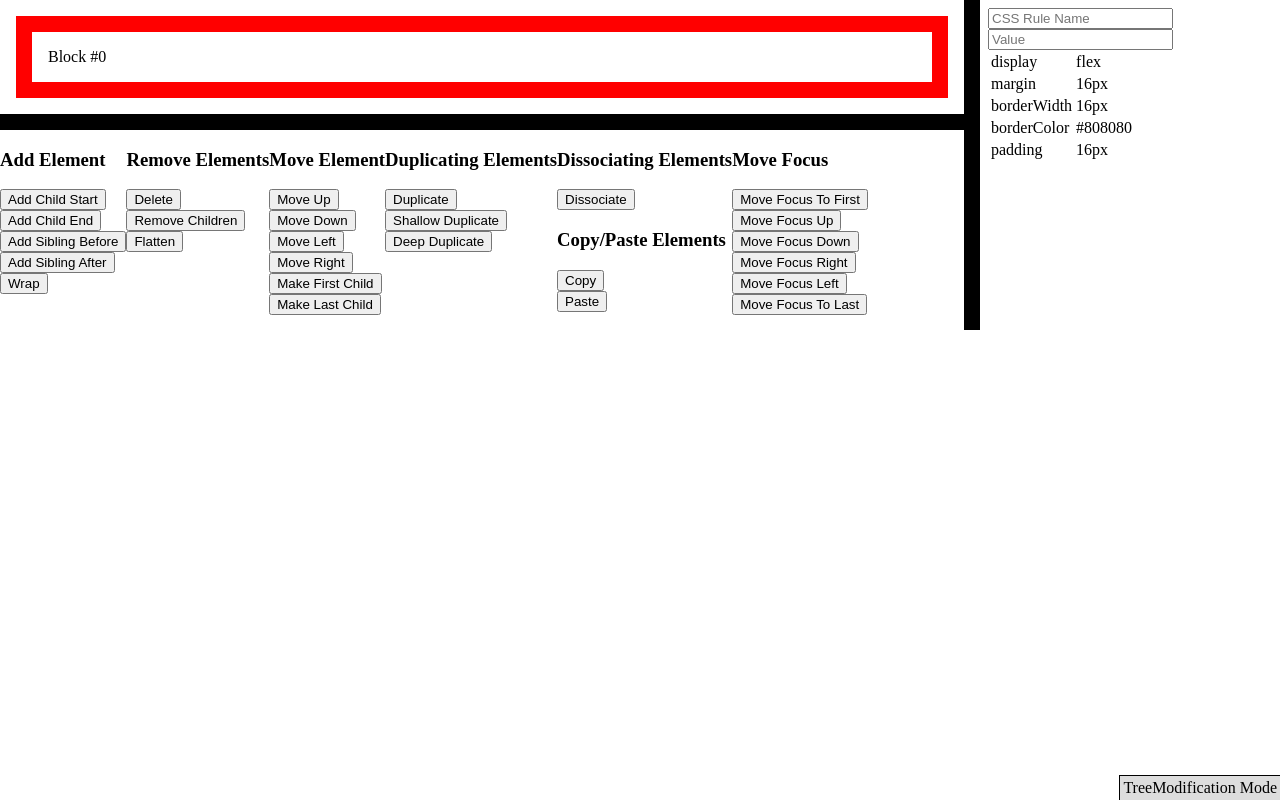
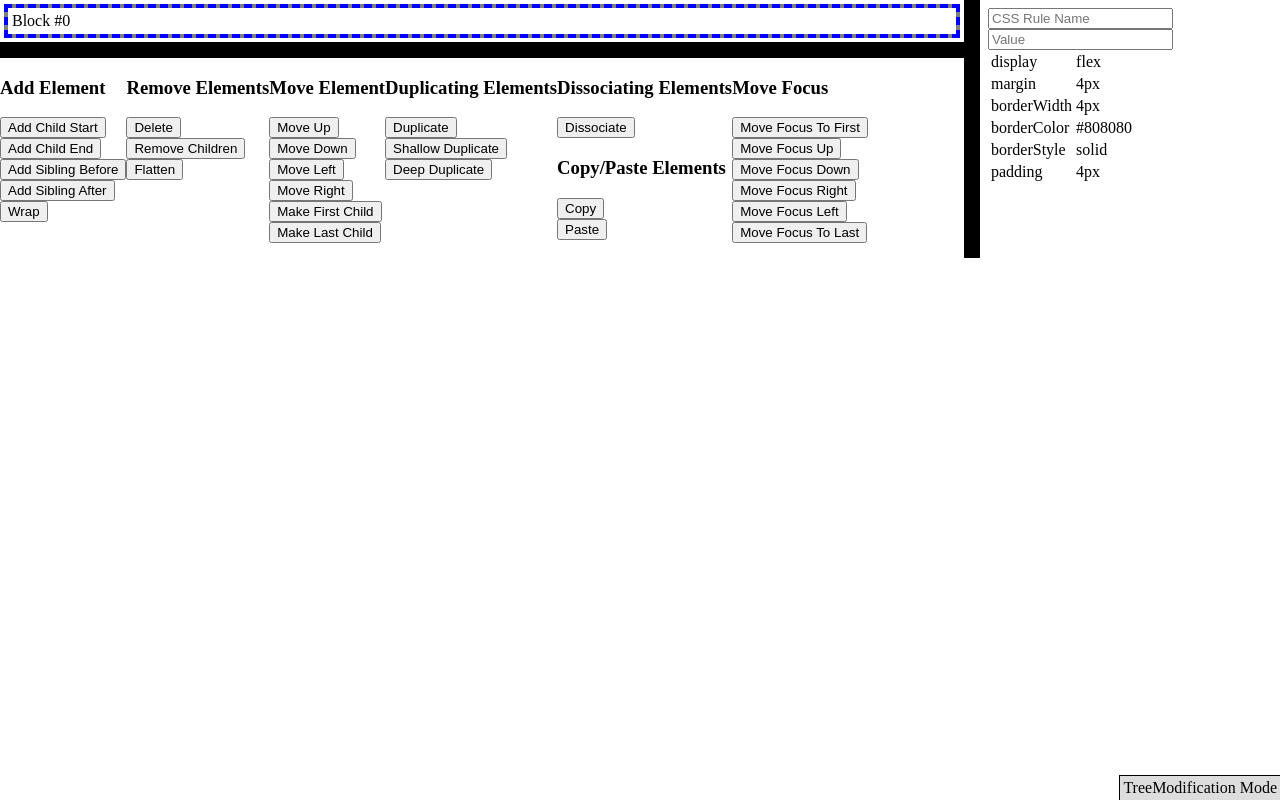
Before and after one commit to PaulJuliusMartinez/lute-layout, a React app: page / in a window 1280 px wide. Built offline with nearby package versions, Linux system fonts and the light colour scheme; the HTML template or start-up script is replaced by a standard one.

Commit message:
Style focused element using pseudo-elements.

```diff
--- a/src/element.ts
+++ b/src/element.ts
@@ -16,10 +16,11 @@ export interface Element {
 }
 
 const DEFAULT_CHILD_SETTINGS: CSS.Properties = {
-  margin: "16px",
-  borderWidth: "16px",
+  margin: "4px",
+  borderWidth: "4px",
   borderColor: "#808080",
-  padding: "16px",
+  borderStyle: "solid",
+  padding: "4px",
 }
 
 const FLEX_DEFAULT_STYLES: CSS.Properties = Object.assign(
--- a/src/stylesheets/app.styl
+++ b/src/stylesheets/app.styl
@@ -47,3 +47,24 @@ body
 
 .tree-modifier
   display flex
+
+/* For displaying focused elements */
+
+FOCUS_WIDTH = 4px
+
+.focus-path, .focused-element
+  position relative
+
+  &::after
+    content ""
+    position absolute
+    top 0 - FOCUS_WIDTH
+    right 0 - FOCUS_WIDTH
+    bottom 0 - FOCUS_WIDTH
+    left 0 - FOCUS_WIDTH
+    border-width FOCUS_WIDTH
+    border-style dashed
+    border-color rgba(0, 0, 0, 0.5)
+
+.focused-element::after
+  border-color rgb(0, 0, 256)
--- a/src/tree-element.tsx
+++ b/src/tree-element.tsx
@@ -6,14 +6,6 @@ import { focusElement } from "elements-actions"
 import { Dispatch, Store } from "store"
 import * as Tree from "tree"
 import * as Vine from "data-structures/vine"
-
-const STYLES: React.CSSProperties = {
-  margin: "16px",
-  borderWidth: "16px",
-  borderStyle: "solid",
-  borderColor: "#888",
-  padding: "16px",
-}
 
 interface OwnProps {
   logicalId: string
@@ -120,13 +112,14 @@ class TreeElement extends React.Component<Props, State> {
     let onFocusPath = Boolean(focusVine)
     let focused = focusVine && !focusVine.child
 
-    let styles = Object.assign({}, STYLES, element.styles)
-    if (onFocusPath) styles.borderColor = "#00f"
-    if (focused) styles.borderColor = "#f00"
+    let className = ""
+    if (onFocusPath) className = "focus-path"
+    if (focused) className += " focused-element"
 
     return (
       <div
-        style={styles}
+        className={className}
+        style={element.styles as any}
         onClick={this.handleElementClick}
         ref={this.divRef}
         data-lid={logicalId}
```
